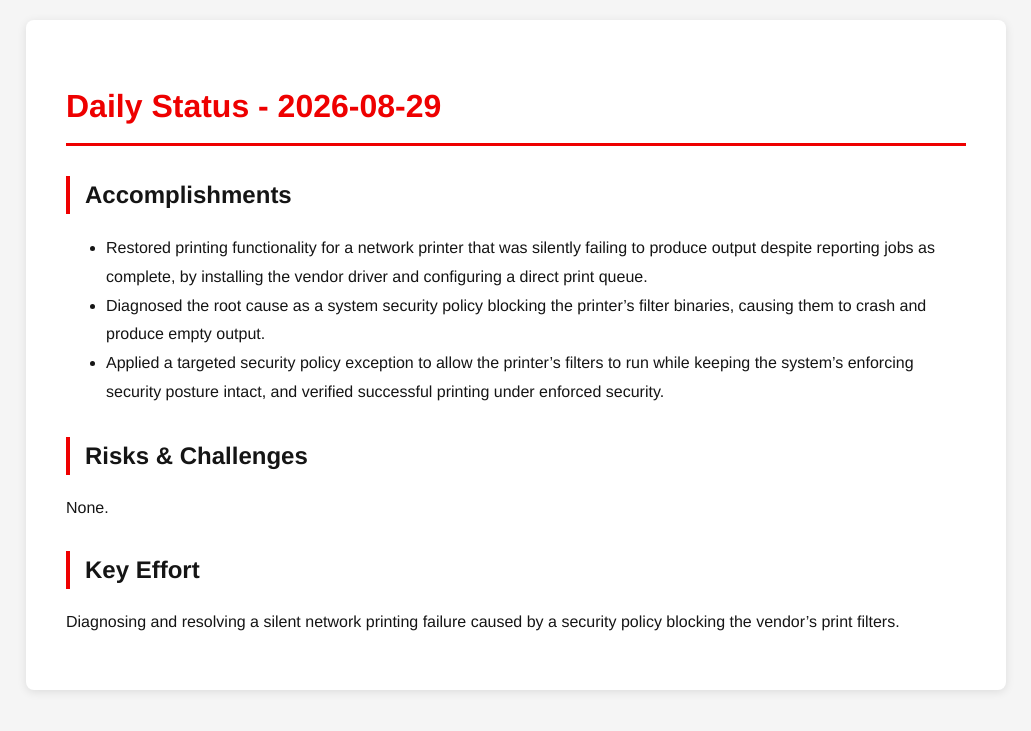
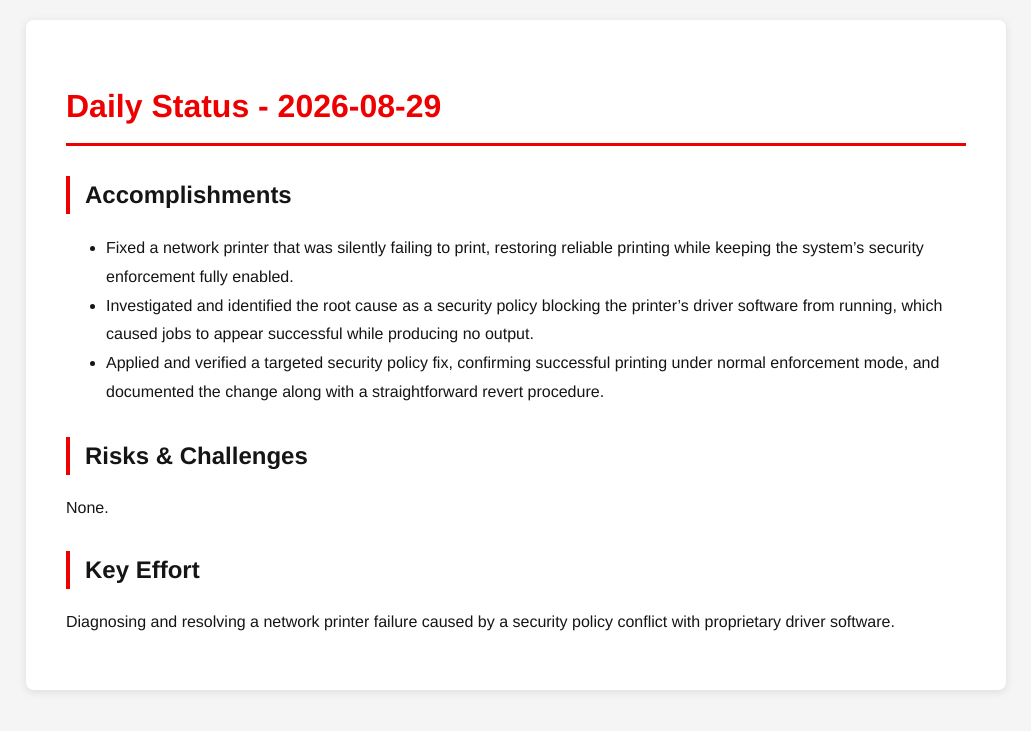
Before and after one commit to tzvatot/daily-status, a Jekyll site: the page built from 2026-08-29.md, in a window 1280 px wide. Shown: the top 731 px of the page, without its empty margins (124-1155 px from the left). Built offline with Jekyll 4.4.1, drawn with Linux system fonts in a browser that asks for light colours.

Commit message:
Daily status update - 2026-08-29

```diff
--- a/2026-08-29.md
+++ b/2026-08-29.md
@@ -7,12 +7,12 @@ date: 2026-08-29
 # Daily Status - 2026-08-29
 
 ## Accomplishments
-- Restored printing functionality for a network printer that was silently failing to produce output despite reporting jobs as complete, by installing the vendor driver and configuring a direct print queue.
-- Diagnosed the root cause as a system security policy blocking the printer's filter binaries, causing them to crash and produce empty output.
-- Applied a targeted security policy exception to allow the printer's filters to run while keeping the system's enforcing security posture intact, and verified successful printing under enforced security.
+- Fixed a network printer that was silently failing to print, restoring reliable printing while keeping the system's security enforcement fully enabled.
+- Investigated and identified the root cause as a security policy blocking the printer's driver software from running, which caused jobs to appear successful while producing no output.
+- Applied and verified a targeted security policy fix, confirming successful printing under normal enforcement mode, and documented the change along with a straightforward revert procedure.
 
 ## Risks & Challenges
 None.
 
 ## Key Effort
-Diagnosing and resolving a silent network printing failure caused by a security policy blocking the vendor's print filters.
+Diagnosing and resolving a network printer failure caused by a security policy conflict with proprietary driver software.
```
